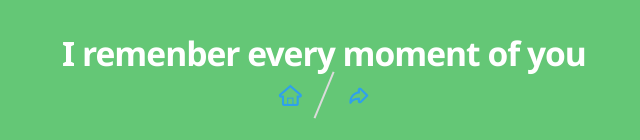
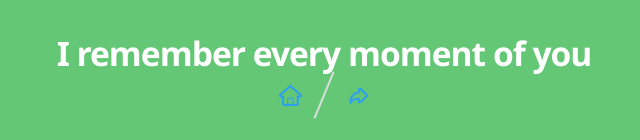
Before and after one commit to asheng777/asheng777.github.io, a plain HTML site: page index.html in a window 1280 px wide. Shown: the top 140 px of the page, without its empty margins (316-956 px from the left). Drawn offline with Linux system fonts and the light colour scheme.

Commit message:
modify
20180120

```diff
--- a/index.html
+++ b/index.html
@@ -18,7 +18,7 @@
 <body>
 	<div class="htmleaf-container">
 		<header class="htmleaf-header">
-			<h1>I remenber every moment of you</span></h1>
+			<h1>I remember every moment of you</span></h1>
 			<div class="htmleaf-links">
 				<a class="htmleaf-icon icon-htmleaf-home-outline" href="#" target="_blank"><span>1</span></a>
 				<a class="htmleaf-icon icon-htmleaf-arrow-forward-outline" href="#" title="" target="_blank"><span>2</span></a>
```
